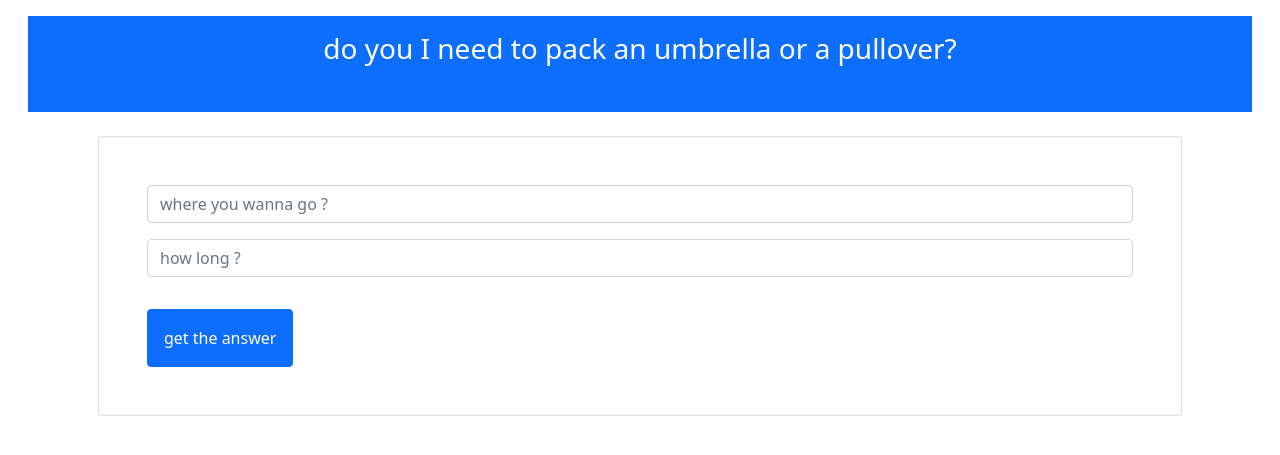
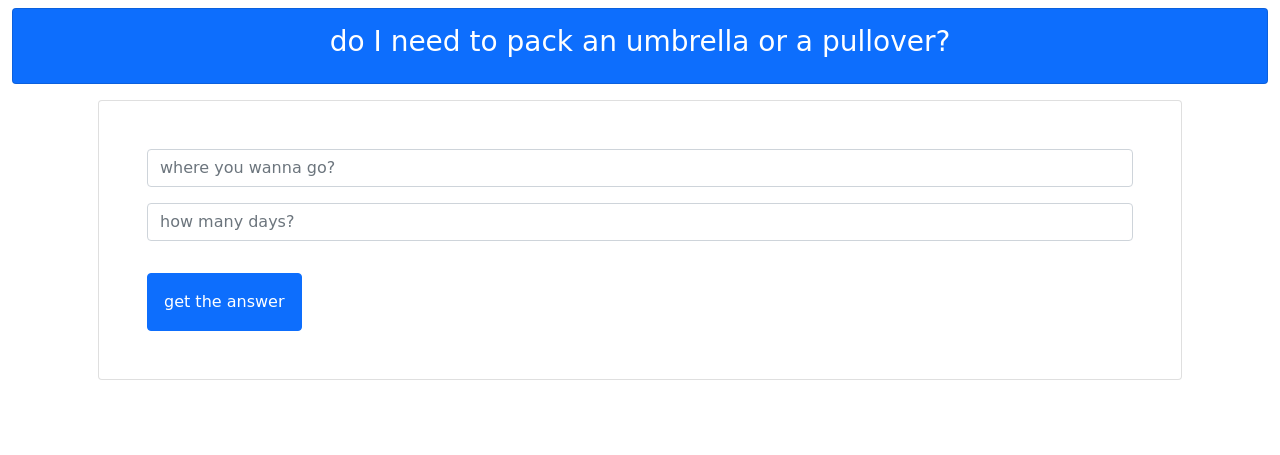
Before and after one commit to Dominik2812/django_umbrella, a Django app: page / in a window 1280 px wide. Shown: the top 455 px of the page. Run offline with Django 3.2, Linux system fonts and the light colour scheme.

Commit message:
pics,proper design1

```diff
--- /dev/null
+++ b/templates/umbrella_app/error.html
@@ -0,0 +1,6 @@
+<div class="card m-3 bg-danger h-auto w-auto">
+    <div class="card-body">
+        <h2 class="card-title"> Error: </h2>
+        <p> {{ error }}</p>
+    </div>
+</div>
--- /dev/null
+++ b/templates/umbrella_app/form.html
@@ -0,0 +1,16 @@
+<div class="card m-3 p-3 h-auto">
+    <div class="card-body">
+        <form method="POST">
+            {% csrf_token %}
+            <div class="m-3">
+                {{ form.where_you_wanna_go }}
+            </div>
+            <div class="m-3 ">
+                {{ form.number_of_days }}
+            </div>
+            <button type="submit" class="btn btn-primary m-3 p-3">
+                get the answer
+            </button>
+        </form>
+    </div>
+</div>
--- /dev/null
+++ b/templates/umbrella_app/header.html
@@ -0,0 +1,5 @@
+<div class="card bg-primary text-white mt-2 p-3 h-25 text-center">
+    <h3>
+        do I need to pack an umbrella or a pullover?
+    </h3>
+</div>
--- a/templates/umbrella_app/index.html
+++ b/templates/umbrella_app/index.html
@@ -1,6 +1,4 @@
 <!DOCTYPE html>
-
-
 <html>
 
 <head>
@@ -14,152 +12,22 @@
 </head>
 
 <body>
-
-  <div class="container-fluid">
-    <div class="d-flex justify-content-center">
-      <div class="card-body">
-        <h3 class="mb-2 bg-primary text-white h-25 p-3 text-center">
-          do you I need to pack an umbrella or a pullover?
-        </h3>
-
-        <div class="container">
-          <div class="d-flex flex-column justify-content-center ">
-
-
-
-            <div class="card m-3 p-3" style="width: ; height: auto;">
-
-              <div class="card-body">
-
-                <form method="POST">
-                  {% csrf_token %}
-                  <div class="field has-addons">
-                    <div class="m-3">
-                      {{ form.where_you_wanna_go }}
-                    </div>
-                    <div class="m-3 ">
-                      {{ form.number_of_days }}
-                    </div>
-
-                    <button type="submit" class="btn btn-primary m-3 p-3">
-                      get the answer
-                    </button>
-
-                  </div>
-                </form>
-              </div>
-            </div>
-
-            {% if error %}
-            <div class="card m-3" style="width: 18rem; height: auto;">
-              <div class="card-body">
-                <h2 class="card-title"> Error: </h2>
-                <p> {{ error }}</p>
-              </div>
-            </div>
-            {% endif %}
-
-
-            {% if temperature is not None %}
-            <div class="d-flex align-content-center flex-wrap">
-
-
-              <div class="card m-3" style="width: 18rem; height: auto;">
-                <div class="card-body">
-
-                  <h2 class="card-title">Current Weather</h2>
-
-                  <img src=" {{ icon }} " alt="{{ icon }}">
-                  <p>Temperature (actual): {{ temperature }}°C</p>
-                  <p>Temperature (felt): {{ temperature_felt }}°C </p>
-
-                </div>
-              </div>
-
-              {% if umbrella_necessary %}
-              <div class="card m-3" style="width: 25rem; height: auto;">
-                <div class="card-body">
-                  <h2>Better bring an umbrella!</h2>
-                  <div class="box">
-                    because on the following days the probability for rain is higher than 50 %:
-                    <table class="table">
-                      <thead>
-                        <th scope="col">Date</th>
-                        <th scope="col">Probability</th>
-                        </tr>
-                      </thead>
-                      <tbody>
-                        {% for day in umbrella_days%}
-                        <tr>
-                          <td>{{ day.0 }}</td>
-                          <td>{{ day.1 }} %</td>
-                        </tr>
-
-                        {% endfor%}
-                      </tbody>
-                    </table>
-
-                  </div>
-                </div>
-              </div>
-              {% else %}
-              <div class="card m-3" style="width: 18rem; height: auto;">
-                <div class="card-body">
-                  <h2>No need for an umbrella!</h2>
-                </div>
-              </div>
-              {% endif %}
-
-              {% if pullover_necessary %}
-              <div class="card m-3" style="width: 25rem; height: auto;">
-                <div class="card-body">
-                  <h2>Better bring an pullover!</h2>
-                  <div class="box">
-                    because on the following days minimum temperature is lower than 15°C:
-                    <table class="table">
-                      <thead>
-                        <th scope="col">Date</th>
-                        <th scope="col">min. Temperature</th>
-                        </tr>
-                      </thead>
-                      <tbody>
-                        {% for day in pullover_days%}
-                        <tr>
-                          <td>{{ day.0 }}</td>
-                          <td>{{ day.1 }} °C</td>
-                        </tr>
-
-                        {% endfor%}
-                      </tbody>
-                    </table>
-
-                  </div>
-                </div>
-              </div>
-              {% else %}
-              <div class="card m-3" style="width: auto; height: auto;">
-                <div class="card-body">
-                  <h2>No need for a pullover!</h2>
-                </div>
-              </div>
-              {% endif %}
-
-            </div>
-            {% endif %}
-
-
-
-
-
-
-          </div>
-        </div>
-
+  <div class="container-fluid justify-content-center d-flex flex-column" style="font-family: cursive;">
+    {% include "umbrella_app/header.html" %}
+    <div class="container justify-content-center d-flex flex-column h-75">
+      {% include "umbrella_app/form.html" %}
+      {% if error %}
+      {% include "umbrella_app/error.html" %}
+      {% endif %}
+      {% if temperature is not None %}
+      <div class="d-flex justify-content-between">
+        {% include "umbrella_app/current.html" %}
+        {% include "umbrella_app/umbrella.html" %}
+        {% include "umbrella_app/pullover.html" %}
       </div>
+      {% endif %}
     </div>
   </div>
-
-
 </body>
 
 </html>
--- a/umbrella_app/forms.py
+++ b/umbrella_app/forms.py
@@ -2,14 +2,13 @@ from django import forms
 
 
 class LocationForm(forms.Form):
-
     where_you_wanna_go = forms.CharField(
         widget=forms.TextInput(
-            attrs={"class": "form-control", "placeholder": "where you wanna go ?"}
+            attrs={"class": "form-control", "placeholder": "where you wanna go?"}
         )
     )
     number_of_days = forms.IntegerField(
         widget=forms.TextInput(
-            attrs={"class": "form-control", "placeholder": "how long ?"}
+            attrs={"class": "form-control", "placeholder": "how many days?"}
         )
     )
```
Also changed, not shown: templates/umbrella_app/current.html (added, +9 -0 lines), templates/umbrella_app/pullover.html (added, +30 -0 lines), templates/umbrella_app/umbrella.html (added, +31 -0 lines), umbrella_app/views.py (+8 -5 lines), pics/BootstrapPosition.png (added), pics/dataflow.png (added), pics/screenshot.png (added), screenshot.png (deleted).
